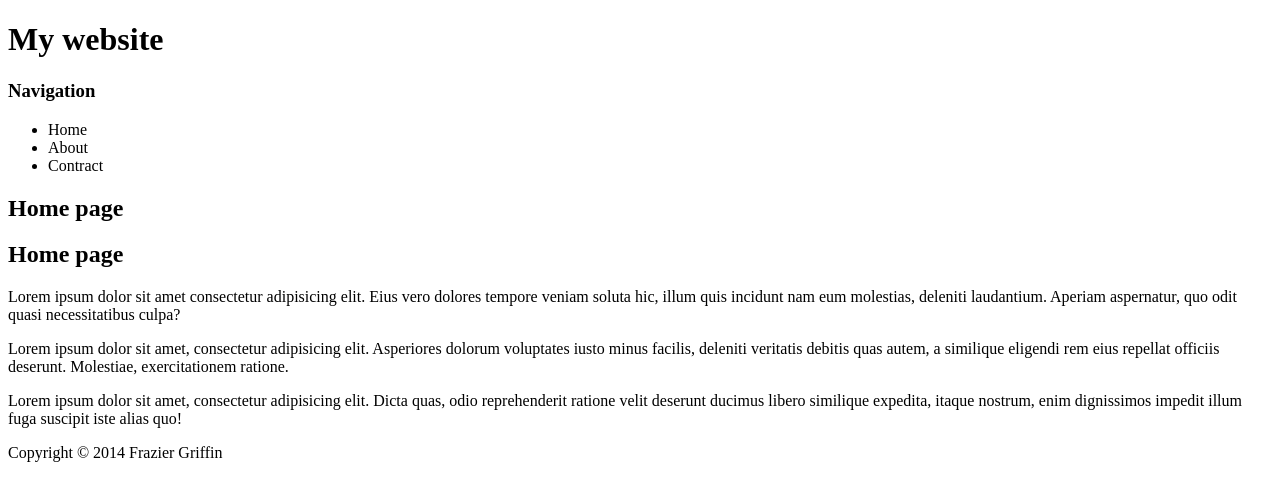
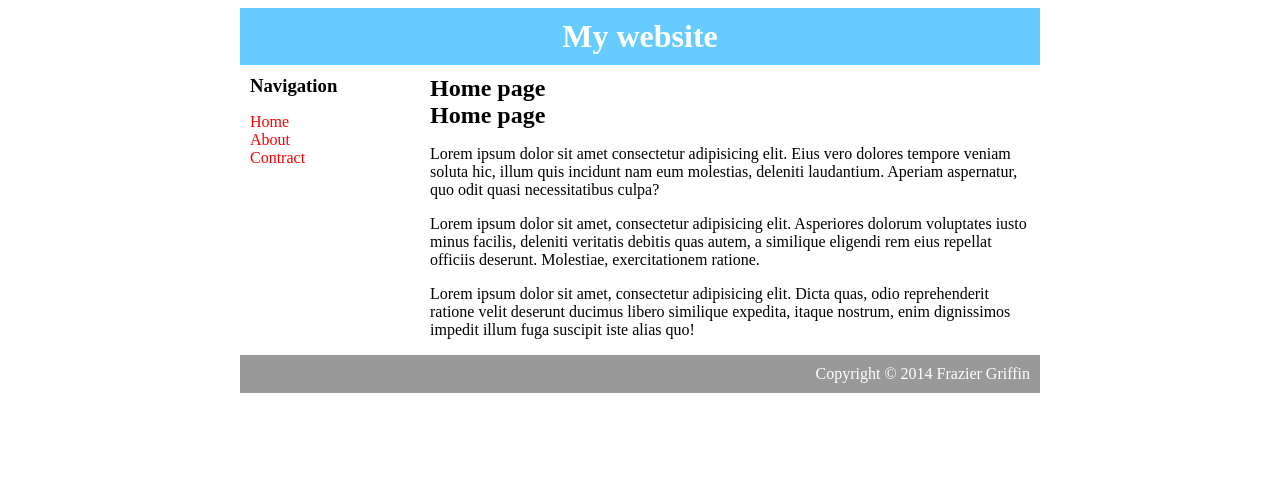
Before and after one commit to frazier00/cssPractice2, a plain HTML site: page index.html in a window 1280 px wide. Drawn offline with Linux system fonts and the light colour scheme.

Commit message:
i did it

```diff
--- a/index.html
+++ b/index.html
@@ -3,8 +3,8 @@
 <head>
   <meta charset="UTF-8">
   <meta name="viewport" content="width=device-width, initial-scale=1.0">
+  <title>Document</title>
   <link rel="stylesheet" type="text/css" href="style.css" />
-  <title>Document</title>
 </head>
 <body>
  <div id="container">
@@ -16,9 +16,9 @@
         <div id="nav">
              <h3>Navigation</h3>
              <ul>
-                  <li>Home</li>
-                  <li>About</li>
-                  <li>Contract</li>
+                  <li><a class="selected href="">Home</a></li>
+                  <li><a href="">About</a></li>
+                  <li><a href="">Contract</a></li>
              </ul>
 
         </div>
--- a/style.css
+++ b/style.css
@@ -0,0 +1,49 @@
+#body {
+    background-color: #EEE;
+    font-family: Helvetica, Arial, sans-serif;
+}
+
+a {
+    text-decoration: none;
+    color: red;
+}
+h1, h2, h3 {
+    margin: 0;
+}
+#container {
+    background-color: white;
+    width: 800px;
+    margin-left: auto;
+    margin-right: auto;
+}
+#header {
+    background-color: #66CCFF;
+    color: white;
+    text-align: center;
+    padding: 10px;
+}
+#content {
+    padding: 10px;
+}
+#nav {
+    width: 180px;
+    float: left;
+}
+#nav.selected {
+    font-weight: bold;
+}
+#nav ul {
+    list-style-type: none;
+    padding: 0;
+}
+#main {
+    width: 600px;
+    float: right;
+}
+#footer {
+    clear: both;
+    padding: 10px;
+    background-color: #999999;
+    color:white;
+    text-align: right;
+}
```
